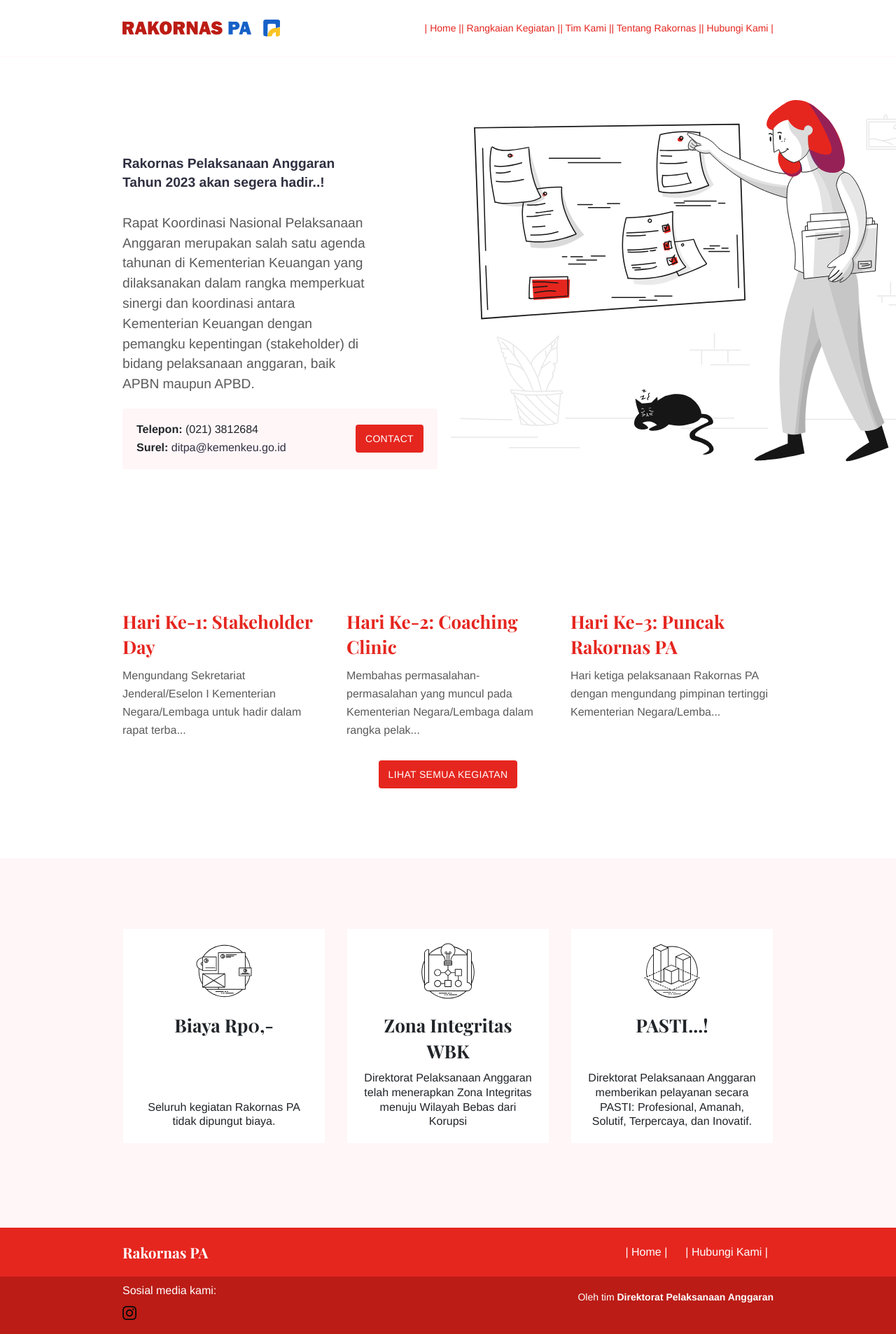
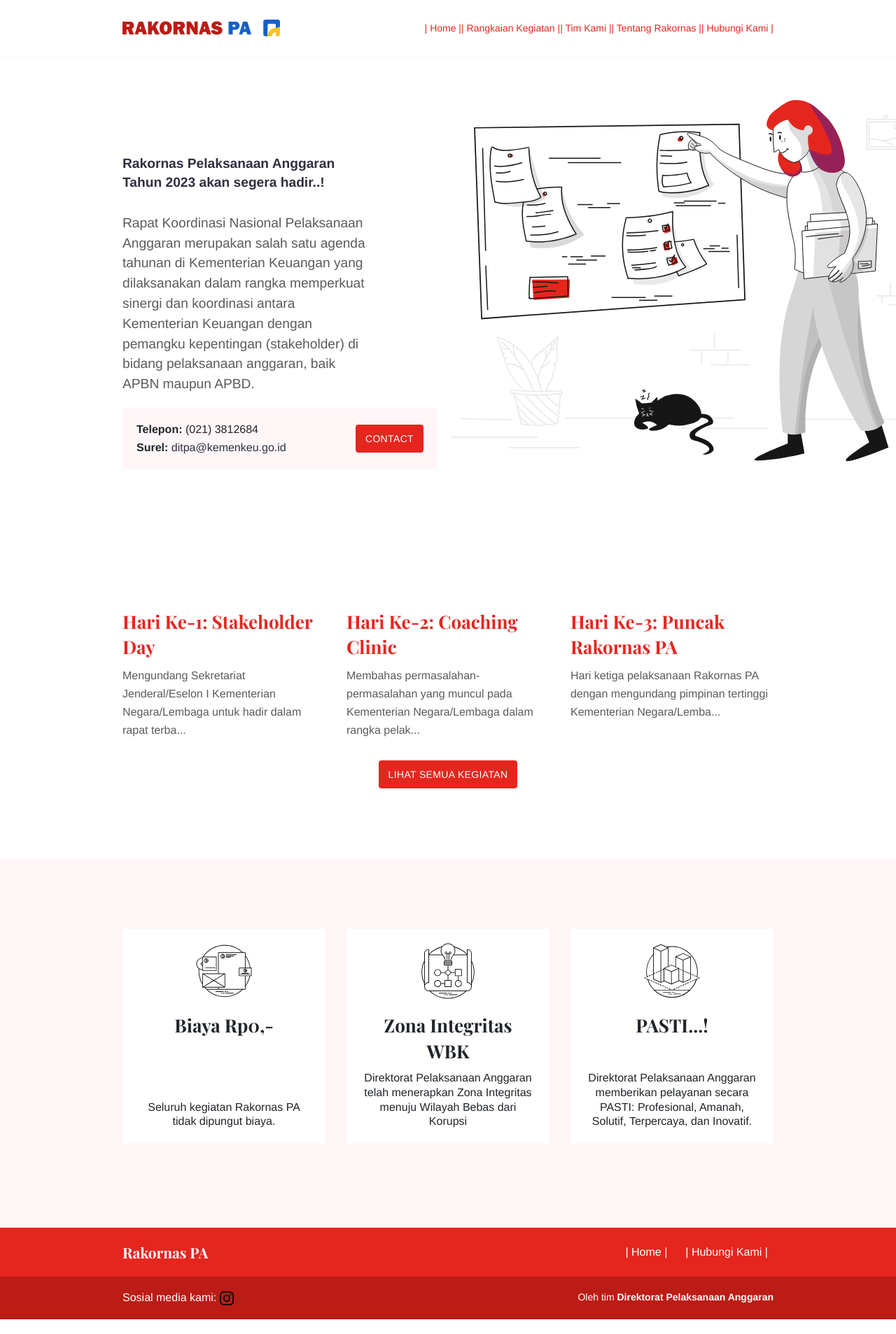
Before and after one commit to rakornas/rakornas.github.io, a Jekyll site: the page built from index.md, in a window 1280 px wide. Shown: the whole page at 70% size. Built offline with Jekyll 4.4.1, drawn with Linux system fonts in a browser that asks for light colours; after the commit the page ends 1886 px from its top, so only the background shows below that.

```diff
--- a/_includes/social.html
+++ b/_includes/social.html
@@ -1,5 +1,5 @@
 <div class="social">
   {% for item in site.data.social %}
-  Sosial media kami: </br><a href="{{ item.link }}" target="blank"><img src="{{ item.image | relative_url }}" title="{{ item.name }}" alt="{{ item.name }}" /></a>
+  Sosial media kami: <a href="{{ item.link }}" target="blank"><img src="{{ item.image | relative_url }}" title="{{ item.name }}" alt="{{ item.name }}" /></a>
   {% endfor %}
 </div>
```
